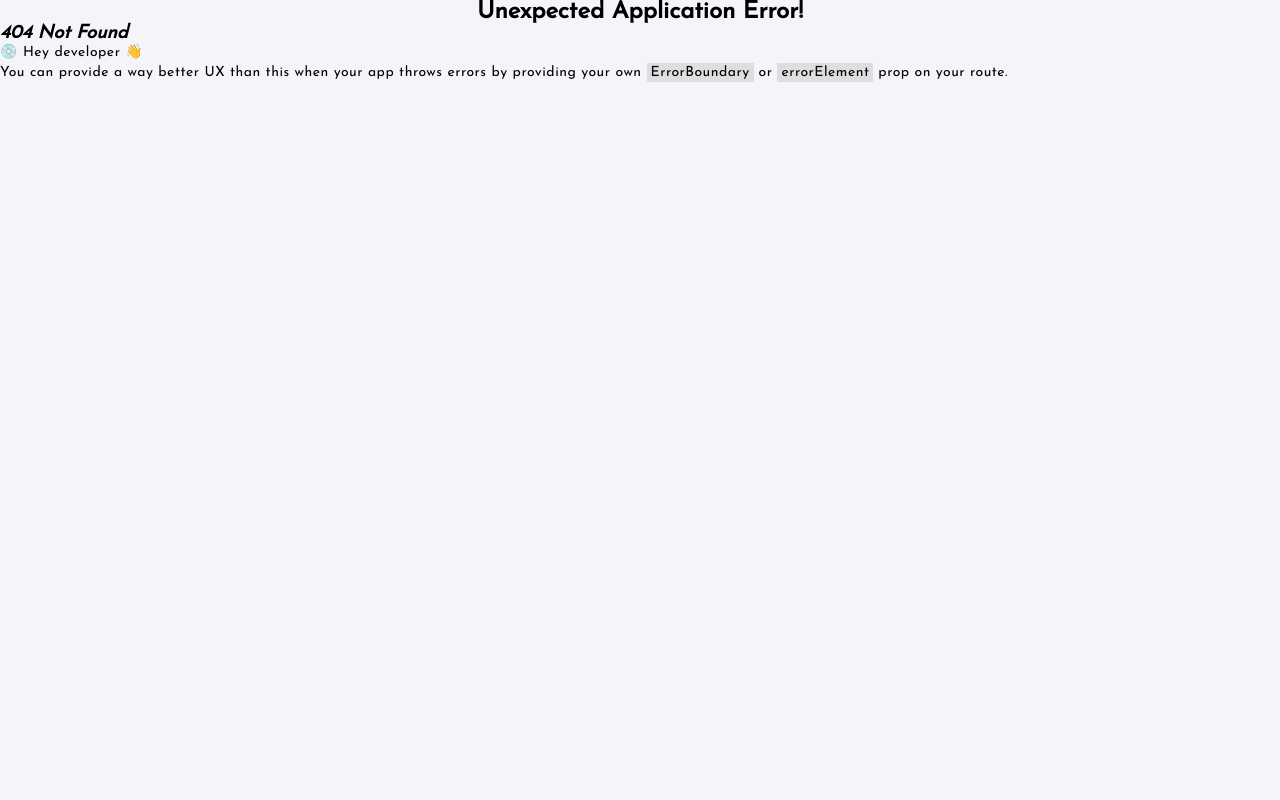
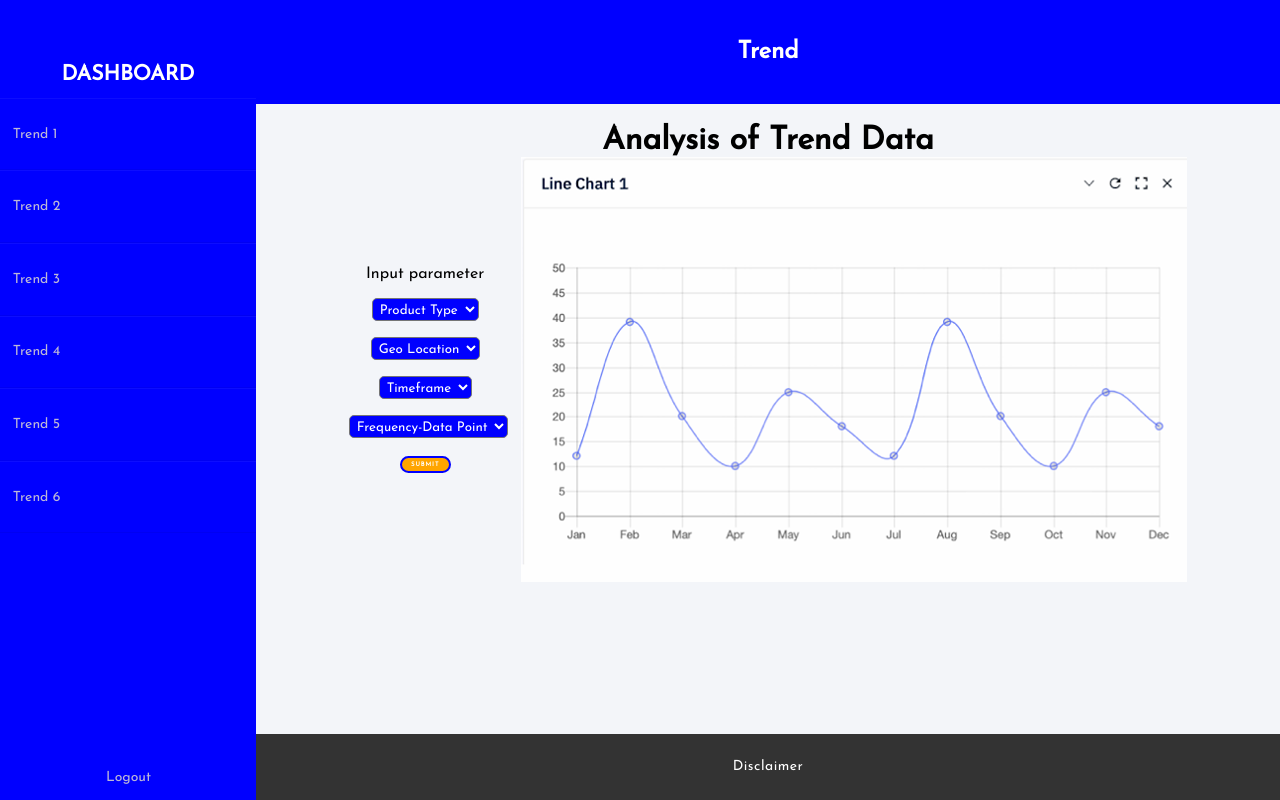
Before and after one commit to Sureshyarava/Crime_Data_Analysis, a React app: page /trend1 in a window 1280 px wide. Before the commit this address had no page. Built offline with nearby package versions, Linux system fonts and the light colour scheme.

Commit message:
Modified Dashboard and Trend Page

```diff
--- a/src/Css/dashboard.css
+++ b/src/Css/dashboard.css
@@ -1,6 +1,6 @@
 @import url('https://fonts.googleapis.com/css?family=Josefin+Sans&display=swap');
 
-*{
+* {
   margin: 0;
   padding: 0;
   box-sizing: border-box;
@@ -13,59 +13,59 @@ footer {
   background-color: #333;
   color: #fff;
   text-align: center;
-  padding: 10px 0;
+  padding: 1%;
+  margin-left: 10%;
 }
 
-
-body{
-   background-color: #f3f5f9;
+body {
+  background-color: #f3f5f9;
 }
 
-.wrapper{
+.wrapper {
   display: flex;
   position: relative;
 }
 
-.wrapper .sidebar{
-  width: 200px;
-  height: 100%;
+.wrapper .sidebar {
+  width: 20%; /* Adjust the width as needed */
+  height: 100vh;
   background: blue;
-  padding: 30px 0px;
+  padding: 5% 0;
   position: fixed;
 }
 
-.wrapper .sidebar h2{
+.wrapper .sidebar h2 {
   color: #fff;
   text-transform: uppercase;
   text-align: center;
-  margin-bottom: 30px;
+  margin-bottom: 5%;
 }
 
-.wrapper .sidebar ul li{
-  padding: 15px;
+.wrapper .sidebar ul li {
+  padding: 5%; /* Adjust padding as needed */
   border-bottom: 1px solid #bdb8d7;
-  border-bottom: 1px solid rgba(0,0,0,0.05);
-  border-top: 1px solid rgba(255,255,255,0.05);
+  border-bottom: 1px solid rgba(0, 0, 0, 0.05);
+  border-top: 1px solid rgba(255, 255, 255, 0.05);
 }
 
-.wrapper .sidebar ul li a{
+.wrapper .sidebar ul li a {
   color: #bdb8d7;
   display: block;
 }
 
-.wrapper .sidebar ul li a .fas{
-  width: 25px;
+.wrapper .sidebar ul li a .fas {
+  width: 10%; /* Adjust the width as needed */
 }
 
-.wrapper .sidebar ul li:hover{
+.wrapper .sidebar ul li:hover {
   background-color: blue;
 }
 
-.wrapper .sidebar ul li:hover a{
+.wrapper .sidebar ul li:hover a {
   color: #fff;
 }
 
-.wrapper .sidebar .social_media{
+.wrapper .sidebar .social_media {
   position: absolute;
   bottom: 0;
   left: 50%;
@@ -73,37 +73,37 @@ body{
   display: flex;
 }
 
-.wrapper .sidebar .social_media a{
+.wrapper .sidebar .social_media a {
   display: block;
-  width: 40px;
+  width: 10%; /* Adjust the width as needed */
   background: blue;
-  height: 40px;
-  line-height: 45px;
+  height: auto;
+  line-height: 45px; /* Line-height remains in pixels */
   text-align: center;
-  margin: 0 5px;
+  margin: 0 1%; /* Adjust margins as needed */
   color: #bdb8d7;
   border-top-left-radius: 5px;
   border-top-right-radius: 5px;
 }
 
-.wrapper .main_content{
-  width: 100%;
-  margin-left: 200px;
+.wrapper .main_content {
+  width: 80%; /* Adjust the width as needed */
+  margin-left: 20%; /* Adjust the margin as needed */
 }
 
-.wrapper .main_content .header{
-  padding: 20px;
+.wrapper .main_content .header {
+  padding: 1%;
   background: #fff;
   color: #717171;
   border-bottom: 1px solid #e0e4e8;
 }
 
-.wrapper .main_content .info{
-  margin: 20px;
+.wrapper .main_content .info {
+  margin: 5%; /* Adjust margin as needed */
   color: #717171;
-  line-height: 25px;
+  line-height: 150%; /* Line-height remains in percentage */
 }
 
-.wrapper .main_content .info div{
-  margin-bottom: 20px;
+.wrapper .main_content .info div {
+  margin-bottom: 5%; /* Adjust margin as needed */
 }
--- a/src/Css/trend.css
+++ b/src/Css/trend.css
@@ -7,14 +7,14 @@ body, h1, h2, p, ul, li {
 .trend {
     background-color: blue;
     color: white;
-    padding: 10px;
+    padding: 2%; /* Convert padding to a percentage */
 }
 
 .navbar-trend {
     display: flex;
     justify-content: space-around;
     background-color: blue;
-    padding: 10px;
+    padding: 2%; /* Convert padding to a percentage */
     list-style: none;
 }
 
@@ -25,9 +25,9 @@ body, h1, h2, p, ul, li {
 .navbar-trend a {
     text-decoration: none;
     color: white;
-    padding: 10px 20px;
+    padding: 2% 4%; /* Convert padding to a percentage */
     background-color: orange;
-    border: 2px solid orange;
+    border: 1% solid orange; /* Convert border to a percentage */
     border-radius: 5px;
 }
 
@@ -37,7 +37,7 @@ body, h1, h2, p, ul, li {
 }
 
 .content {
-    margin: 20px;
+    margin: 2%; /* Convert margin to a percentage */
     text-align: center;
 }
 
@@ -49,12 +49,12 @@ body, h1, h2, p, ul, li {
 
 button {
     border-radius: 20px;
-    border: 1px solid orange;
+    border: 1% solid orange; /* Convert border to a percentage */
     background-color: orange;
-    color: #FFFFFF;
-    font-size: 12px;
+    color: #fff;
+    font-size: 1.2%; /* Convert font-size to a percentage */
     font-weight: bold;
-    padding: 12px 45px;
+    padding: 2% 6%; /* Convert padding to a percentage */
     letter-spacing: 1px;
     text-transform: uppercase;
     transition: transform 80ms ease-in;
@@ -70,15 +70,15 @@ button:focus {
 
 img {
     max-width: 100%;
-    margin-left: 20px;
+    margin-left: 2%; /* Convert margin to a percentage */
 }
 
 /* Additional styles can be added as needed */
 
 /* Define styles for the select element */
 select {
-    padding: 10px;
-    border: 2px solid blue;
+    padding: 2%; /* Convert padding to a percentage */
+    border: 1% solid blue; /* Convert border to a percentage */
     background-color: blue;
     color: #fff;
     border-radius: 5px;
@@ -92,5 +92,5 @@ select::-ms-expand {
 /* Define styles for when the dropdown is open */
 select:focus {
     outline: none;
-    box-shadow: 0 0 5px blue;
+    box-shadow: 0 0 0.5% blue; /* Convert box-shadow to a percentage */
 }
--- a/src/Footer.js
+++ b/src/Footer.js
@@ -3,7 +3,7 @@ import React from "react";
 
 export default function Footer() {
     return (
-        <footer>
+        <footer style={{margin:0}}>
             <p>Disclaimer</p>
         </footer>
     )
--- a/src/Pages/Dashboard.js
+++ b/src/Pages/Dashboard.js
@@ -1,22 +1,20 @@
 import React from "react";
 import '../Css/dashboard.css';
-import Footer from "../Footer";
 export default function Dashboard() {
     return (
         <div class="wrapper">
             <div class="sidebar">
                 <h2>Dashboard</h2>
                 <ul>
-                    <li><a href="/trend">Trend 1</a></li>
-                    <li><a href="/trend">Trend 2</a></li>
-                    <li><a href="/trend">Trend 3</a></li>
-                    <li><a href="/trend">Trend 4</a></li>
-                    <li><a href="/trend">Trend 5</a></li>
-                    <li><a href="/trend">Trend 6</a></li>
+                    <li><a href="/trend1">Trend 1</a></li>
+                    <li><a href="/trend2">Trend 2</a></li>
+                    <li><a href="/trend3">Trend 3</a></li>
+                    <li><a href="/trend4">Trend 4</a></li>
+                    <li><a href="/trend5">Trend 5</a></li>
+                    <li><a href="/trend6">Trend 6</a></li>
                 </ul>
                 <div class="social_media">
                     <a href="\">Logout</a>
-
                 </div>
             </div>
             <div class="main_content">
@@ -24,8 +22,8 @@ export default function Dashboard() {
                 <div class="info">
                     <div>Lorem ipsum dolor sit, amet consectetur adipisicing elit. A sed nobis ut exercitationem atque accusamus sit natus officiis totam blanditiis at eum nemo, nulla et quae eius culpa eveniet voluptatibus repellat illum tenetur, facilis porro. Quae fuga odio perferendis itaque alias sint, beatae non maiores magnam ad, veniam tenetur atque ea exercitationem earum eveniet totam ipsam magni tempora aliquid ullam possimus? Tempora nobis facere porro, praesentium magnam provident accusamus temporibus! Repellendus harum veritatis itaque molestias repudiandae ea corporis maiores non obcaecati libero, unde ipsum consequuntur aut consectetur culpa magni omnis vero odio suscipit vitae dolor quod dignissimos perferendis eos? Consequuntur!</div>
                     <div>Lorem ipsum dolor sit, amet consectetur adipisicing elit. A sed nobis ut exercitationem atque accusamus sit natus officiis totam blanditiis at eum nemo, nulla et quae eius culpa eveniet voluptatibus repellat illum tenetur, facilis porro. Quae fuga odio perferendis itaque alias sint, beatae non maiores magnam ad, veniam tenetur atque ea exercitationem earum eveniet totam ipsam magni tempora aliquid ullam possimus? Tempora nobis facere porro, praesentium magnam provident accusamus temporibus! Repellendus harum veritatis itaque molestias repudiandae ea corporis maiores non obcaecati libero, unde ipsum consequuntur aut consectetur culpa magni omnis vero odio suscipit vitae dolor quod dignissimos perferendis eos? Consequuntur!</div>
-
                 </div>
+                <footer id="footer" style={{marginLeft:"20%"}}><p>Disclaimer</p></footer>
             </div>
         </div>
     )
--- a/src/Pages/Trend.js
+++ b/src/Pages/Trend.js
@@ -2,15 +2,41 @@ import React from "react";
 import chart from "../chart.png";
 import '../Css/trend.css';
 
+
+
 export default function Trend() {
+    return (
+        <div class="wrapper">
+            <div class="sidebar">
+                <a href="/dashboard"><h2>Dashboard</h2></a>
+                <ul>
+                    <li><a href="/trend1">Trend 1</a></li>
+                    <li><a href="/trend2">Trend 2</a></li>
+                    <li><a href="/trend3">Trend 3</a></li>
+                    <li><a href="/trend4">Trend 4</a></li>
+                    <li><a href="/trend5">Trend 5</a></li>
+                    <li><a href="/trend6">Trend 6</a></li>
+                </ul>
+                <div class="social_media">
+                    <a href="\">Logout</a>
+
+                </div>
+            </div>
+            <div class="main_content">
+                <MainPage />
+                <footer id="footer" style={{marginLeft:"20%"}}><p>Disclaimer</p></footer>
+            </div>
+        </div>
+    )
+}
+
+function MainPage() {
     return (
         <div>
             <header className="trend">
                 <nav>
                     <ul class="navbar-trend">
-                        <li><a href="./dashboard">Dashboard</a></li>
                         <li><h1>Trend </h1></li>
-                        <li><a href="/">Logout</a></li>
                     </ul>
                 </nav>
             </header>
@@ -61,7 +87,7 @@ export default function Trend() {
                         <button class="button">Submit</button>
 
                     </div>
-                    <img src={chart} alt="hello" />
+                    <img src={chart} alt="chart" />
                 </div>
             </div>
         </div>
```
Also changed, not shown: src/index.js (+21 -1 lines).
